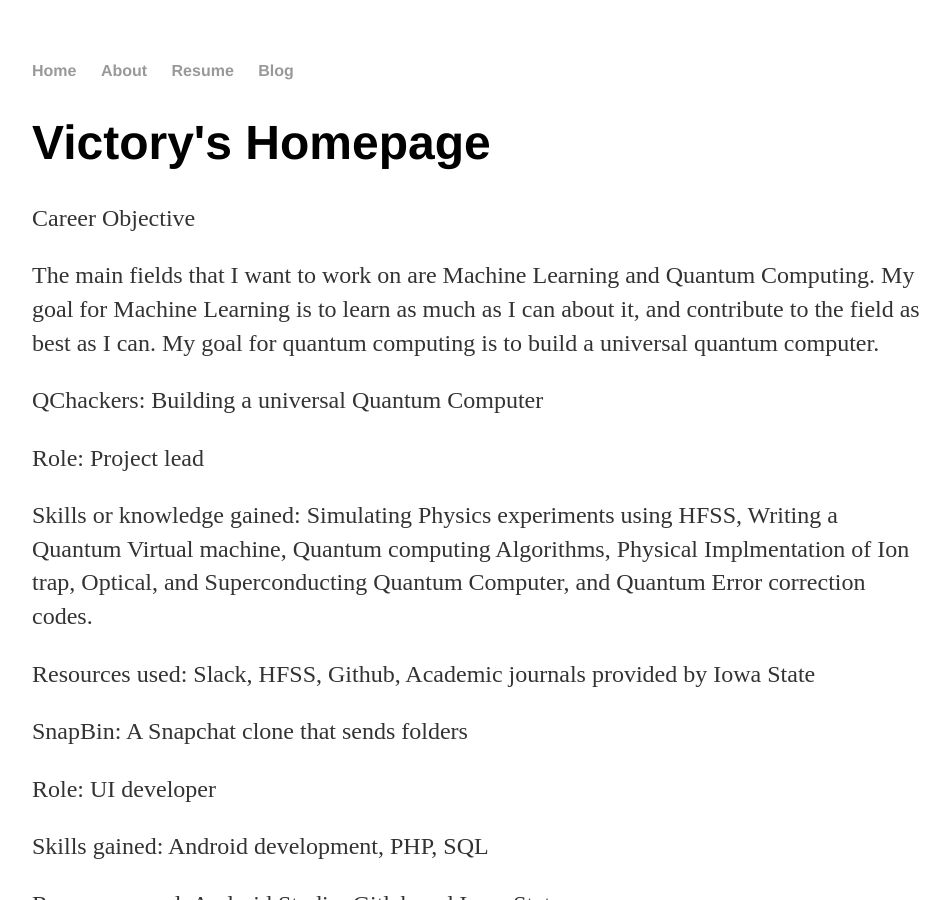
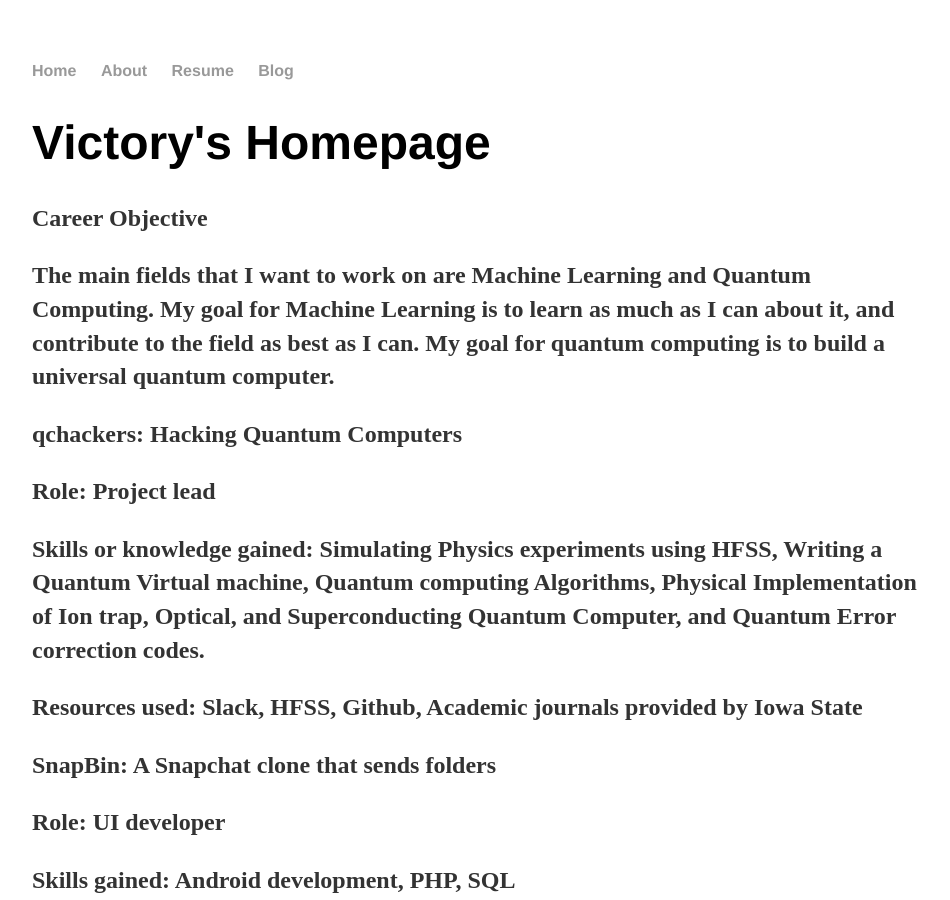
Before and after one commit to vtomole/vtomole.github.io, a Jekyll site: the page built from index.html, in a window 1280 px wide and 900 px high. Shown: the whole window, without its empty margins (160-1110 px from the left). Built offline with Jekyll 4.4.1, drawn with Linux system fonts in a browser that asks for light colours.

Commit message:
html bold test

```diff
--- a/index.html
+++ b/index.html
@@ -7,15 +7,15 @@
 			<h1>Victory's Homepage</h1>
 
 
-			<p>Career Objective</p>
+			<p><b>Career Objective<b/></p>
 			<p>The main fields that I want to work on are Machine Learning and Quantum Computing. My goal for Machine Learning is to learn as much as I can about it, and contribute to the field as best as I can. My goal for quantum computing is to build a universal quantum computer.</p>
 
 
 
 			<projects>
-			  <p>QChackers: Building a universal Quantum Computer </p>
+			  <p>qchackers: Hacking Quantum Computers </p>
 			 <p>Role: Project lead </p>
-			  <p>Skills or knowledge gained: Simulating Physics experiments using HFSS, Writing a Quantum Virtual machine, Quantum computing Algorithms, Physical Implmentation of Ion trap, Optical, and Superconducting Quantum Computer, and Quantum Error correction codes.  </p>
+			  <p>Skills or knowledge gained: Simulating Physics experiments using HFSS, Writing a Quantum Virtual machine, Quantum computing Algorithms, Physical Implementation of Ion trap, Optical, and Superconducting Quantum Computer, and Quantum Error correction codes.  </p>
 
 
 
```
